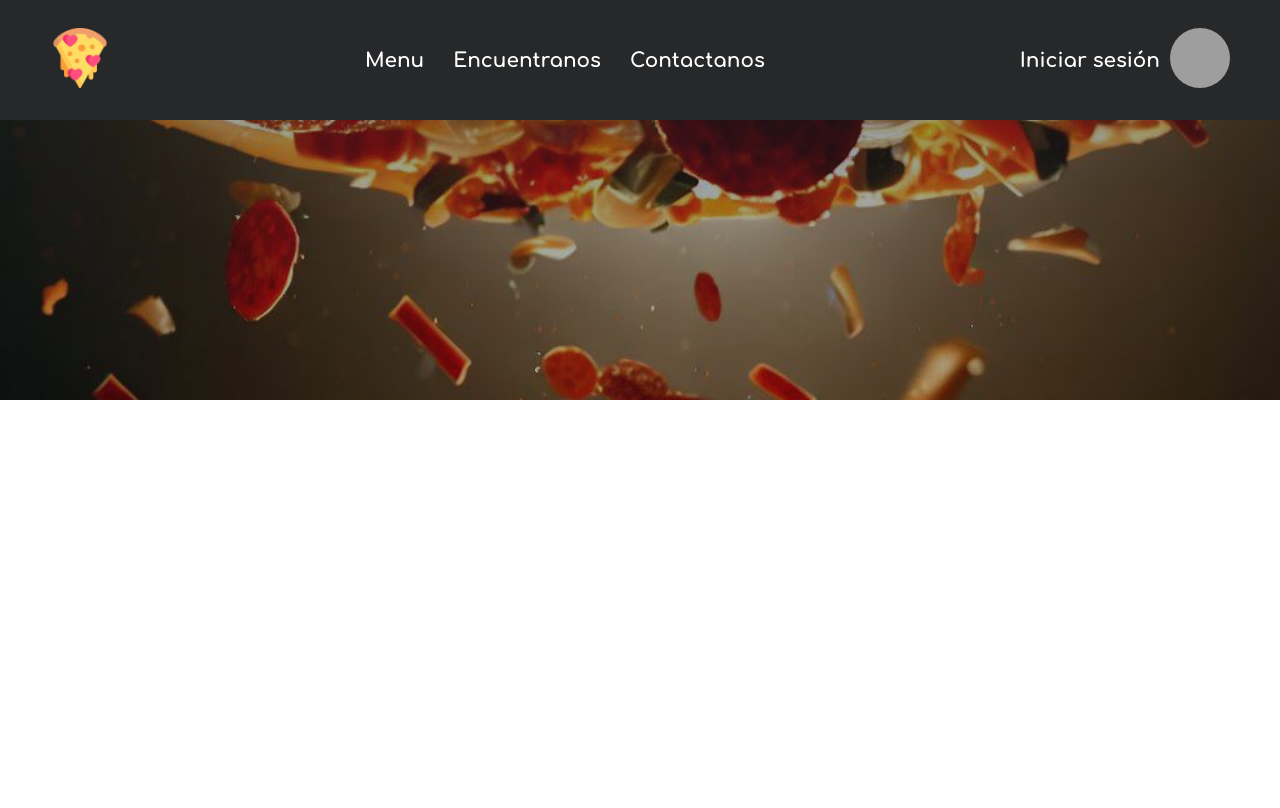
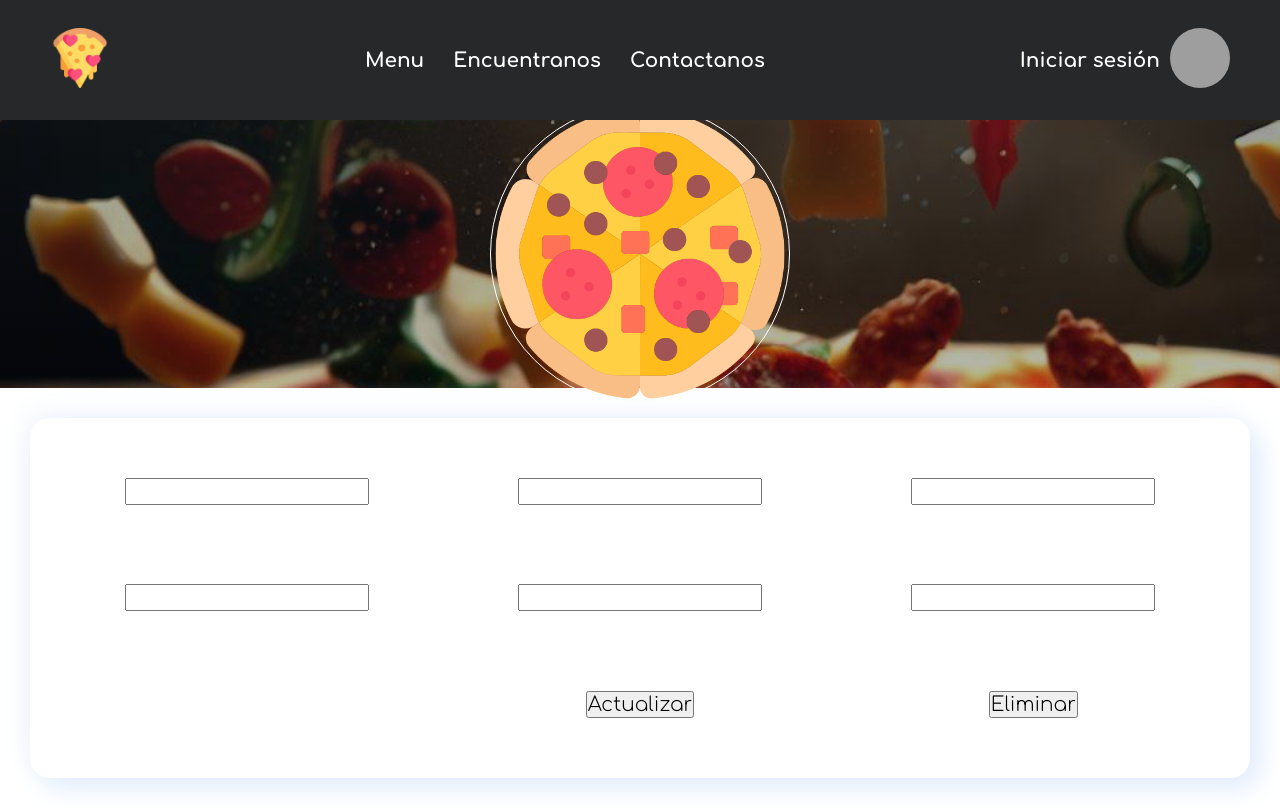
Before and after one commit to DavidCv0914/PizzaProject, a React (Vite) app in the folder client/: page /profile in a window 1280 px wide. Built offline with nearby package versions, Linux system fonts and the light colour scheme; no server answers; grey boxes are pictures that could not be loaded.

Commit message:
inicio profile

```diff
--- a/client/src/api/api.js
+++ b/client/src/api/api.js
@@ -1,9 +1,7 @@
 import axios from "axios";
-import Cookie from "universal-cookie";
 
 let url = "http://localhost:4000"
-const cookie = new Cookie()
-let token = cookie.get("token")
+let token = localStorage.getItem("token")
 
 export const singUpUser = async(values) =>
     await axios.post(`${url}/auths/createUser`, values);
@@ -36,3 +34,6 @@ export const getMenuSodaType = async(type) =>
 
 export const getMenuSodaAll = async(type,size) =>
     await axios.get(`${url}/getSodasType/${type}/${size}`);
+
+export const getMenuAditional = async() =>
+    await axios.get(`${url}/getAdittional`);
--- a/client/src/assets/css/index.css
+++ b/client/src/assets/css/index.css
@@ -352,6 +352,7 @@ header{
     color: var(--color-quinto);
     padding: 8px 20px;
     border-radius: 10px;
+    cursor: pointer;
 }
 .Cmenu-card__info button:hover{
     background: var(--color-tercer);
@@ -401,10 +402,38 @@ header{
 }
 /*--------------Profile------------------------*/
 .banner{
-    background:linear-gradient(#1f27297e, #0b13154c), url(../img/banner.jpg) no-repeat;
+    background:linear-gradient(#1f27297e, #0b13154c), url(../img/banner1.jpg) no-repeat;
     background-position: center;
     background-size: cover;
-    height: 50vh;
+    height: 48.5vh;
+    display: flex;
+    align-items: center;
+    justify-content: center;
+    padding: 120px 0 0 0;
+}
+.banner-icon{
+    background: url(../img/pizzazz.png);
+    background-position: center;
+    background-size: cover;
+    border-radius: 50%;
+    width: 300px;
+    height: 300px;
+    border: 1px solid var(--blanco);
+}
+.infouser{
+    margin: 30px;
+    box-shadow:  10px 10px 28px #dfebfd,
+    -10px -10px 28px #f6f8fc;
+    border-radius: 20px;
+    padding: 20px;
+    height: 45vh;
+    display: grid;
+    grid-template-columns: repeat(3, 1fr);
+    align-items: center;
+    justify-items: center;
+}
+.infouser p{
+    background: #dddddd;
 }
 /*--------------Formularios---------------------*/
 .form-contain{
--- a/client/src/components/Layouts/header/Nav.jsx
+++ b/client/src/components/Layouts/header/Nav.jsx
@@ -1,13 +1,11 @@
 import React,{useEffect,useState} from 'react'
 import { Link,useNavigate } from "react-router-dom";
 import { dataUser } from "../../../api/api";
-import Cookie from "universal-cookie";
 
 export const Nav = () => {
 
     const navigate = useNavigate()
-    const cookie = new Cookie()
-    let validate = cookie.get("token")
+    let validate = localStorage.getItem("token")
     const [infoUser,setInfoUser] = useState({
         cellphone: "",
         codigo: 0,
@@ -23,7 +21,6 @@ export const Nav = () => {
         async function loadInfoUser(){
             const response = await dataUser()
             setInfoUser(response.data.data);
-            console.log(response);
         }
         loadInfoUser()
     },[])
--- a/client/src/components/Layouts/menu/menu-adicional/MenuAdicional.jsx
+++ b/client/src/components/Layouts/menu/menu-adicional/MenuAdicional.jsx
@@ -1,26 +1,40 @@
-import React from "react";
+import React,{ useEffect,useState } from "react";
+import { getMenuAditional } from "../../../../api/api";
 
 export const MenuAdicional = () => {
+
+  const [loadMenu,setLoadMenu] = useState([]);
+
+  useEffect(()=>{
+    const loadInfo = async ()=>{
+      const response = await getMenuAditional();
+      setLoadMenu(response.data);
+    }
+    loadInfo();
+  },[])
+
   return (
     <div className="Cmenu-adicional">
-      <section className="Cmenu-card">
+      {loadMenu.map((add)=>(
+        <section className="Cmenu-card" key={add.id_adicional}>
         <div className="Cmenu-card__img">
           <img
-            src="https://res.cloudinary.com/dtit8udfs/image/upload/v1686310262/rosquilla_jvbdu9.png"
+            src={add.img}
             alt=""
           />
         </div>
         <div className="Cmenu-card__info">
-          <h2>Mexicana</h2>
-          <p>$ 32.000</p>
+          <h2>{add.nombre}</h2>
+          <p>$ {add.precio}</p>
           <p>
-            Salsa de Tomate, Queso Mozzarella, Carne Molida, Jalapeños, Cebolla,
-            Pimientos, Tomate y Maíz Dulce
+            {add.description}
           </p>
           <button>Agregar</button>
         </div>
       </section>
-      <section className="Cmenu-card">
+      ))}
+
+      {/* <section className="Cmenu-card">
         <div className="Cmenu-card__img">
           <img
             src="https://res.cloudinary.com/dtit8udfs/image/upload/v1686310283/perro-de-maiz_yzqy75.png"
@@ -155,7 +169,7 @@ export const MenuAdicional = () => {
           </p>
           <button>Agregar</button>
         </div>
-      </section>
+      </section> */}
     </div>
   );
 };
--- a/client/src/components/Layouts/profile/banner/Banner.jsx
+++ b/client/src/components/Layouts/profile/banner/Banner.jsx
@@ -3,7 +3,7 @@ import React from 'react'
 export const Banner = () => {
   return (
     <div className="banner">
-
+        <div className="banner-icon"></div>
     </div>
   )
 }
--- /dev/null
+++ b/client/src/components/Layouts/profile/info-user/InfoUser.jsx
@@ -0,0 +1,17 @@
+import React from 'react'
+
+export const InfoUser = () => {
+  return (
+    <div className="infouser">
+        <input type="text" name="" id="" />
+        <input type="text" name="" id="" />
+        <input type="text" name="" id="" />
+        <input type="text" name="" id="" />
+        <input type="text" name="" id="" />
+        <input type="text" name="" id="" />
+        <br />
+        <button>Actualizar</button>
+        <button>Eliminar</button>
+    </div>
+  )
+}
--- a/client/src/pages/LogIn.jsx
+++ b/client/src/pages/LogIn.jsx
@@ -20,11 +20,11 @@ export const LogIn = () => {
       if (response.data.data = "Login successful") {
         if (response.data.rol == "user") {
           console.log("user");
-          document.cookie = `token=${response.data.token};max-age=${60 * 1440};path=/;samesite=strict`
+          localStorage.setItem('token',response.data.token)
           window.location.href="/"
         }
         if (response.data.rol == "admin") {
-          document.cookie = `token=${response.data.token};max-age=${60 * 1440};path=/;samesite=strict`
+          localStorage.setItem('token',response.data.token)
         }
       }
   }
--- a/client/src/pages/Profile.jsx
+++ b/client/src/pages/Profile.jsx
@@ -1,12 +1,14 @@
 import React from 'react'
 import { Nav } from '../components/Layouts/header/Nav'
 import { Banner } from '../components/Layouts/profile/banner/Banner'
+import { InfoUser } from '../components/Layouts/profile/info-user/InfoUser'
 
 export const Profile = () => {
   return (
     <>
         <Nav/>
         <Banner/>
+        <InfoUser/>
     </>
   )
 }
```
Also changed, not shown: client/src/assets/img/banner1.jpg (added), client/src/assets/img/ejicon.jpg (renamed from client/src/assets/img/pexels-ana-madeleine-uribe-2762942.jpg).
